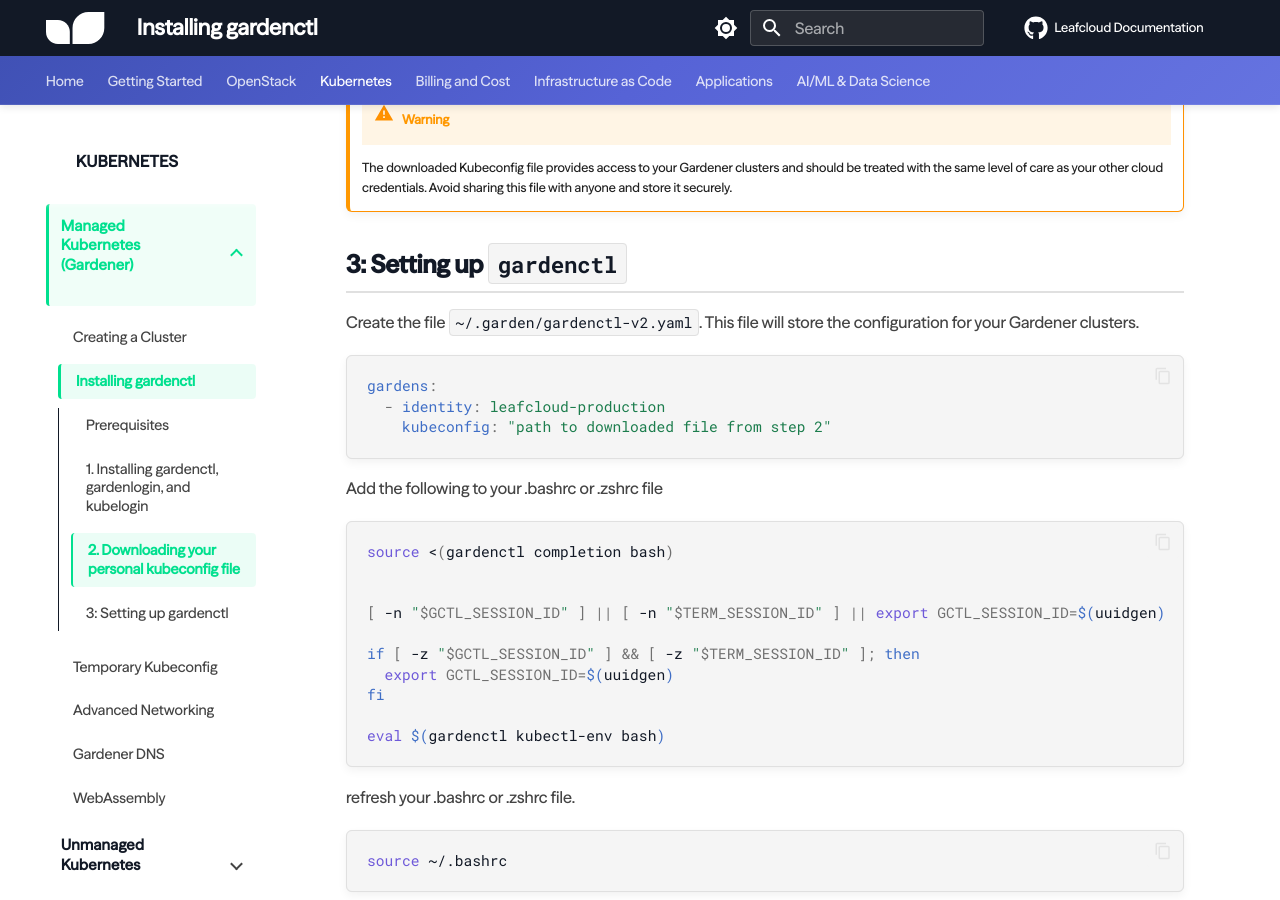
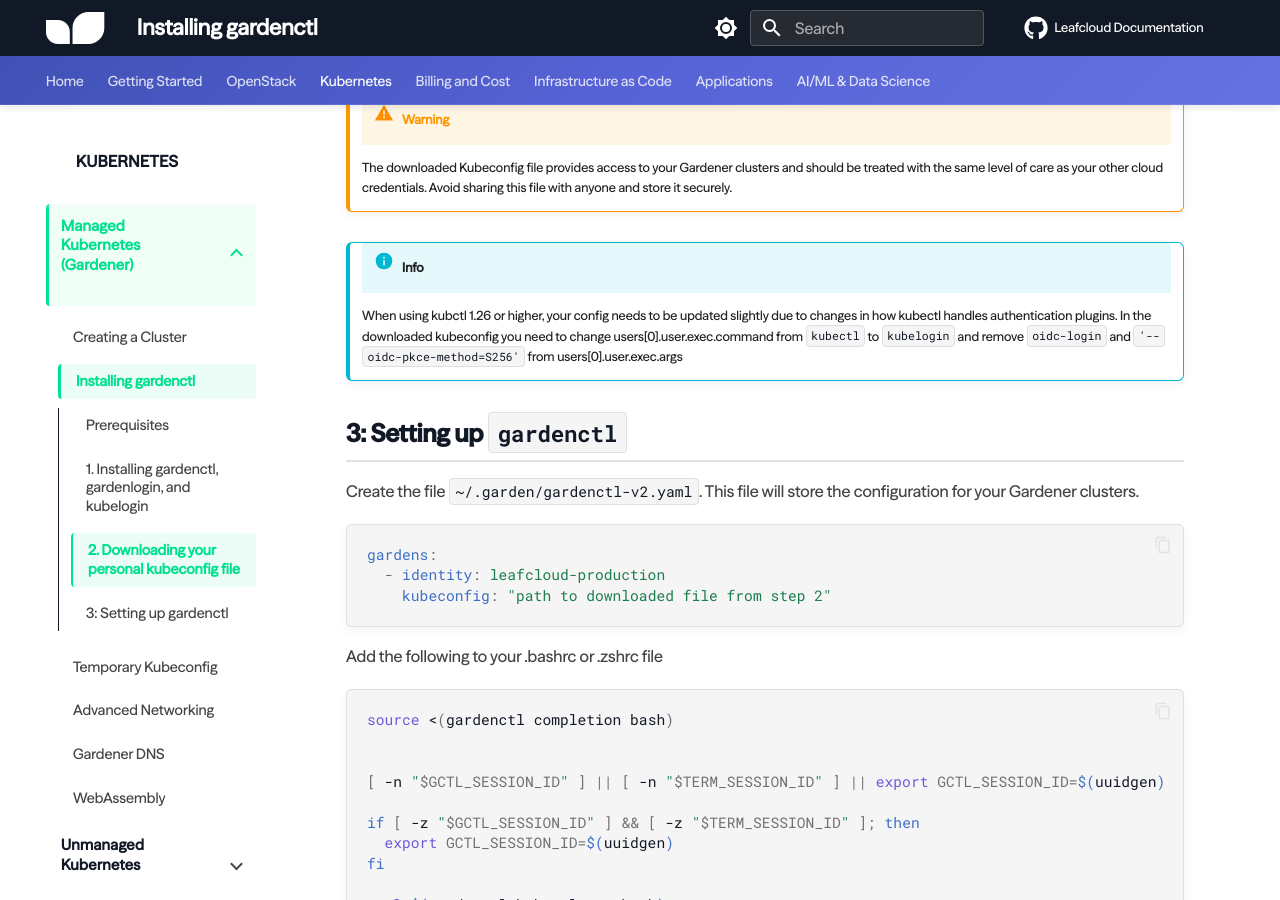
Before and after one commit to leafcloudhq/documentation-rtd, an MkDocs documentation site: the page built from docs/gardener/gardenctl.md, in a window 1280 px wide and 900 px high, scrolled down 1983 px. Built offline with MkDocs 1.6.1 and Material for MkDocs 9.7.7, drawn with Linux system fonts in a browser that asks for light colours.

Commit message:
Add info for kubectl 1.26 version

````diff
--- a/docs/gardener/gardenctl.md
+++ b/docs/gardener/gardenctl.md
@@ -73,6 +73,9 @@
 !!! warning
     The downloaded Kubeconfig file provides access to your Gardener clusters and should be treated with the same level of care as your other cloud credentials. Avoid sharing this file with anyone and store it securely.
 
+!!! info
+    When using kubctl 1.26 or higher, your config needs to be updated slightly due to changes in how kubectl handles authentication plugins. In the downloaded kubeconfig you need to change users[0].user.exec.command from ```kubectl``` to ```kubelogin``` and remove ```oidc-login``` and ```'--oidc-pkce-method=S256'``` from users[0].user.exec.args
+
 ## 3: Setting up `gardenctl`
 
 Create the file `~/.garden/gardenctl-v2.yaml`. This file will store the configuration for your Gardener clusters.
````
